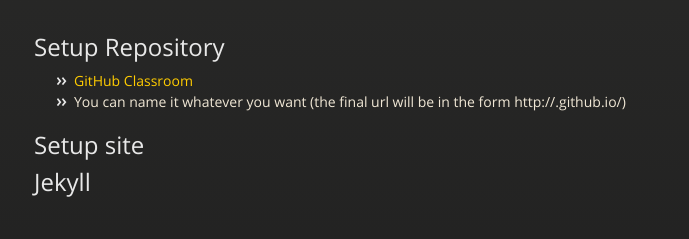
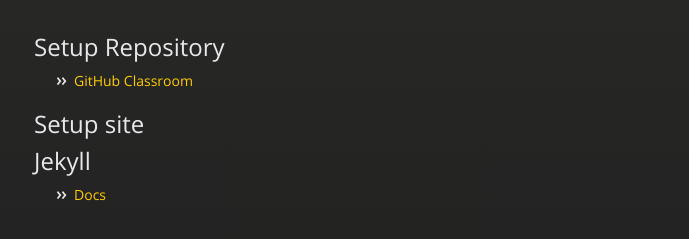
Before and after one commit to codeintheschools/prodigy-website, a plain HTML site: page index.html in a window 1280 px wide. Shown: the part 167-406 px from the top of the page, without its empty margins (281-970 px from the left). Drawn offline with nearby package versions, Linux system fonts and the light colour scheme.

Commit message:
Update some copy

```diff
--- a/index.html
+++ b/index.html
@@ -31,7 +31,6 @@
 
 <ul>
 <li><a href="https://classroom.github.com/assignment-invitations/23aac56c4155e70c91e2e404252a824e">GitHub Classroom</a></li>
-<li>You can name it whatever you want (the final url will be in the form http://.github.io/)</li>
 </ul>
 
 <h2>
@@ -39,6 +38,8 @@
 
 <h2>
 <a id="jekyll" class="anchor" href="#jekyll" aria-hidden="true"><span class="octicon octicon-link"></span></a>Jekyll</h2>
+
+<ul><li><a href="http://jekyllrb.com/docs/home/">Docs</a></li></ul>
       </section>
 
     </div>
```
